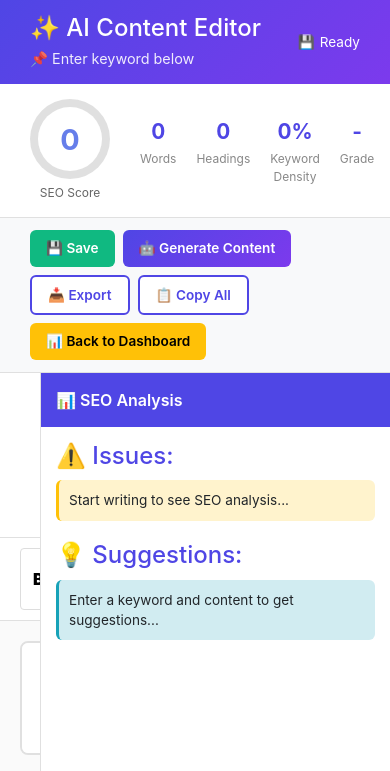
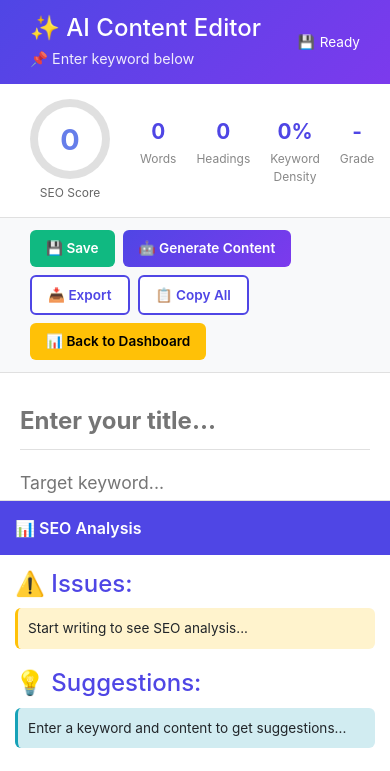
Before and after one commit to dilawar47866/MySEOTooler_V5, a Flask app: page /editor in a window 390 px wide. Shown: the part 103-874 px from the top of the page. Run offline with Flask 3, Linux system fonts and the light colour scheme; the visitor is signed in with stand-in values (Sample User, id 1).

Commit message:
Update editor.html

```diff
--- a/templates/editor.html
+++ b/templates/editor.html
@@ -15,13 +15,13 @@
     }
 
     footer {
-        display: none; /* Hide footer on editor page for max space */
+        display: none;
     }
 
     /* Editor Container */
     .editor-container {
         display: flex;
-        height: calc(100vh - 72px); /* Subtract navbar height */
+        height: calc(100vh - 72px);
         flex-direction: column;
         background: #f5f7fa;
     }
@@ -35,6 +35,7 @@
         justify-content: space-between;
         align-items: center;
         box-shadow: 0 2px 10px rgba(0,0,0,0.1);
+        flex-shrink: 0;
     }
     .editor-header h1 {
         font-size: 1.5em;
@@ -60,6 +61,7 @@
         gap: 30px;
         align-items: center;
         overflow-x: auto;
+        flex-shrink: 0;
     }
 
     /* Score Circle */
@@ -140,6 +142,7 @@
         gap: 8px;
         flex-wrap: wrap;
         overflow-x: auto;
+        flex-shrink: 0;
     }
 
     .ai-btn {
@@ -184,6 +187,7 @@
         display: flex;
         flex: 1;
         overflow: hidden;
+        min-height: 0;
     }
 
     /* Left Panel - Editor */
@@ -192,6 +196,7 @@
         display: flex;
         flex-direction: column;
         overflow: hidden;
+        min-height: 0;
     }
 
     /* Title & Keyword Inputs */
@@ -199,6 +204,7 @@
         background: white;
         padding: 20px;
         border-bottom: 1px solid #e0e0e0;
+        flex-shrink: 0;
     }
     .editor-inputs input {
         width: 100%;
@@ -224,6 +230,7 @@
         border-bottom: 1px solid #e0e0e0;
         display: flex;
         gap: 5px;
+        flex-shrink: 0;
     }
     .format-btn {
         padding: 6px 12px;
@@ -235,24 +242,30 @@
     }
     .format-btn:hover { background: #f0f0f0; }
 
+    /* Editor Content */
     .editor-content {
         flex: 1;
+        overflow-y: auto;
+        overflow-x: hidden;
+        background: #fafafa;
         padding: 20px;
-        overflow-y: auto;
-        background: #fafafa;
+        min-height: 0;
     }
 
+    /* Textarea */
     #contentEditor {
         width: 100%;
-        min-height: 100%;
+        height: auto;
+        min-height: calc(100vh - 400px);
         border: 2px solid #e0e0e0;
         border-radius: 8px;
         padding: 25px;
         font-size: 1.05em;
         line-height: 1.8;
         font-family: Georgia, serif;
-        resize: none;
+        resize: vertical;
         background: white;
+        display: block;
     }
     #contentEditor:focus {
         outline: none;
@@ -266,8 +279,10 @@
         background: white;
         border-left: 1px solid #e0e0e0;
         overflow-y: auto;
+        overflow-x: hidden;
         display: flex;
         flex-direction: column;
+        min-height: 0;
     }
 
     .panel-header {
@@ -278,9 +293,13 @@
         position: sticky;
         top: 0;
         z-index: 10;
+        flex-shrink: 0;
     }
 
-    .panel-content { padding: 15px; }
+    .panel-content {
+        padding: 15px;
+        flex: 1;
+    }
 
     #issuesList, #suggestionsList {
         list-style: none;
@@ -358,7 +377,7 @@
     /* Notification */
     .notification {
         position: fixed;
-        top: 90px; /* Below navbar */
+        top: 90px;
         right: 20px;
         background: white;
         padding: 15px 20px;
@@ -404,6 +423,25 @@
         text-align: center;
         padding: 20px;
         color: #4F46E5;
+    }
+
+    /* Responsive adjustments */
+    @media (max-width: 1200px) {
+        .suggestions-panel {
+            width: 300px;
+        }
+    }
+
+    @media (max-width: 992px) {
+        .editor-main {
+            flex-direction: column;
+        }
+        .suggestions-panel {
+            width: 100%;
+            max-height: 300px;
+            border-left: none;
+            border-top: 1px solid #e0e0e0;
+        }
     }
 </style>
 {% endblock %}
```
